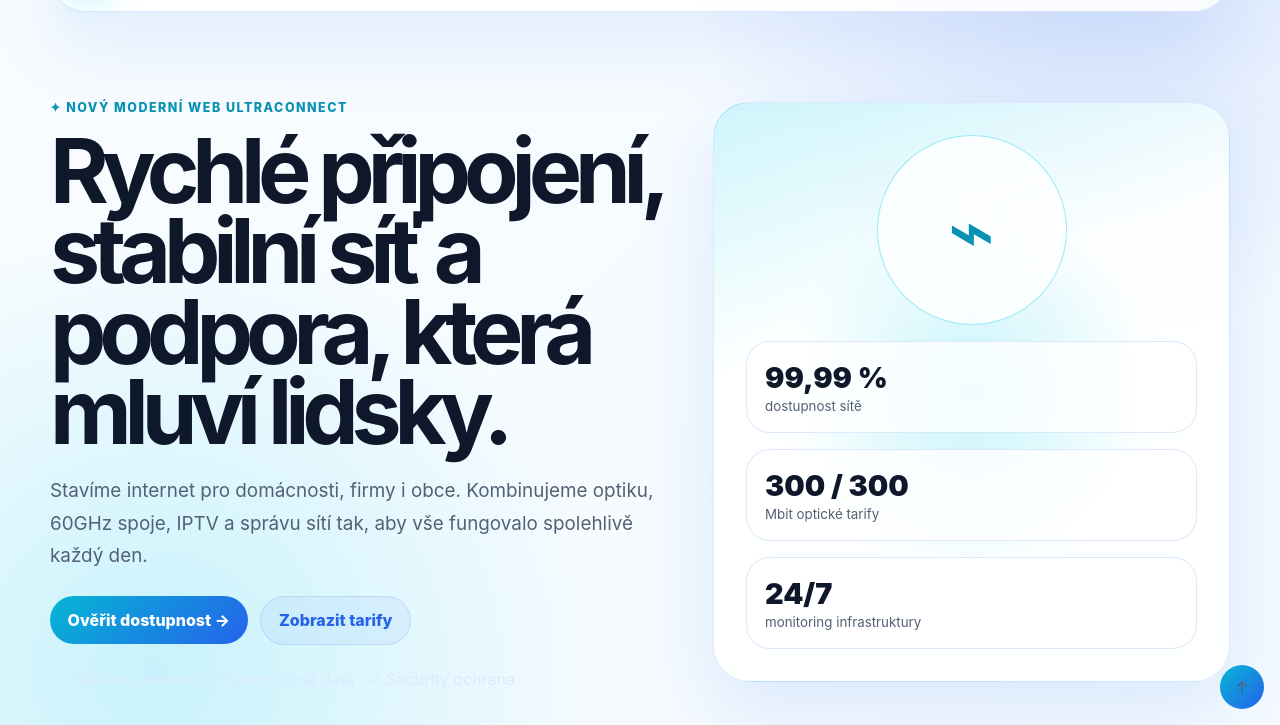
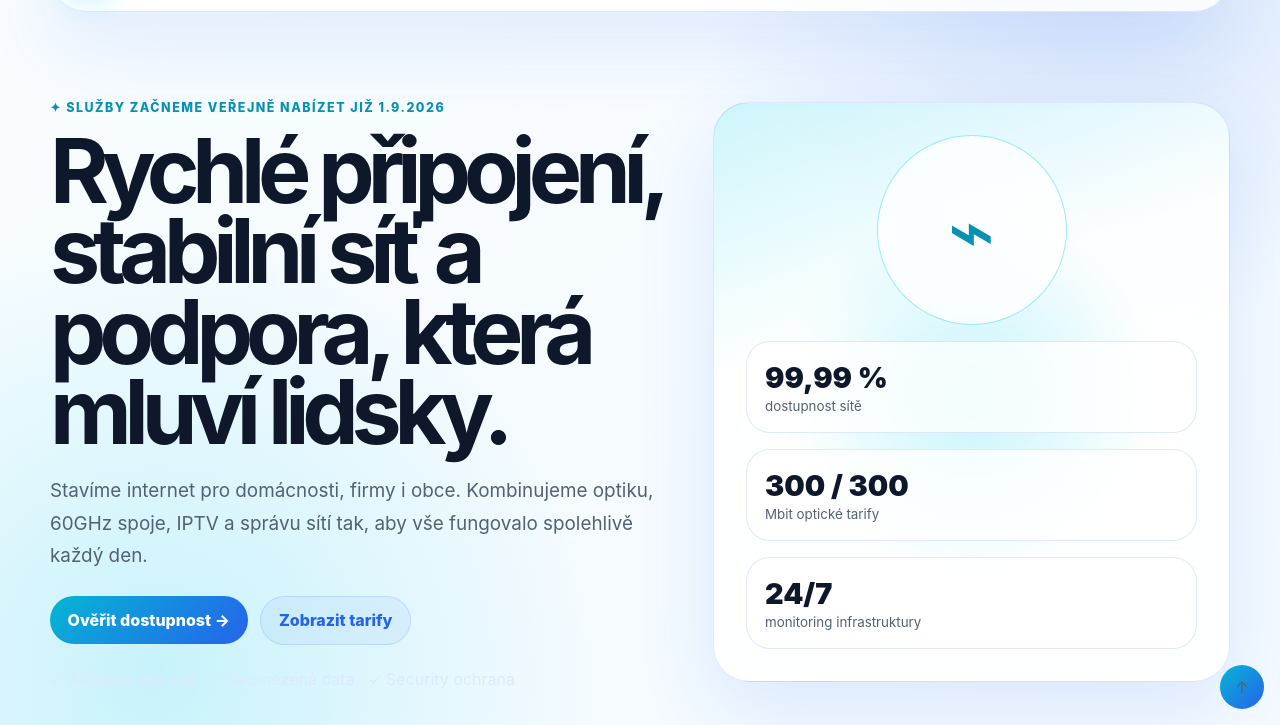
Before and after one commit to Jarou3ek/ultraconnect, a website: page index.html in a window 1280 px wide. Shown: the part 75-800 px from the top of the page. Drawn offline with Linux system fonts and the light colour scheme.

Commit message:
Update index.html

```diff
--- a/index.html
+++ b/index.html
@@ -35,7 +35,7 @@
   <main>
     <section class="hero" id="top">
       <div class="hero-copy">
-        <p class="eyebrow">✦ Nový moderní web UltraConnect</p>
+        <p class="eyebrow">✦ Služby začneme veřejně nabízet již 1.9.2026</p>
         <h1>Rychlé připojení, stabilní síť a podpora, která mluví lidsky.</h1>
         <p class="lead">
           Stavíme internet pro domácnosti, firmy i obce. Kombinujeme optiku, 60GHz spoje,
```
